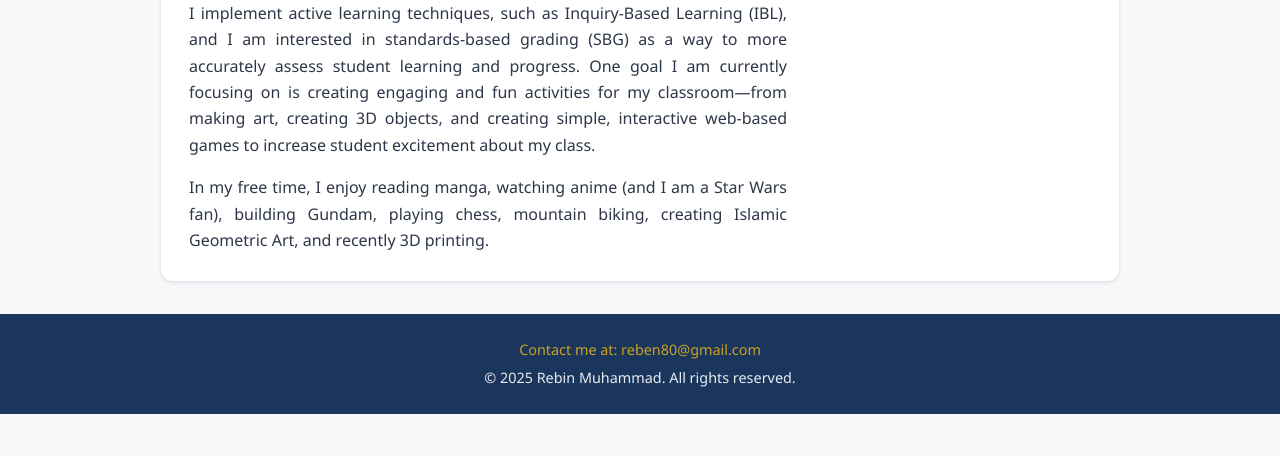
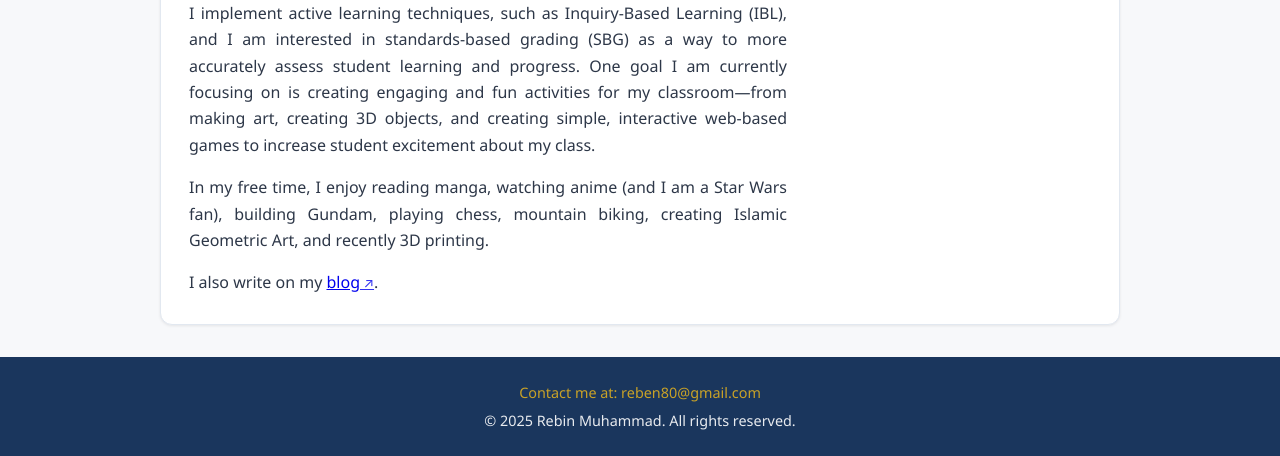
Before and after one commit to Reben80/website, a plain HTML site: page index.html in a window 1280 px wide. Shown: the part 404-860 px from the top of the page. Before the commit the page ends 818 px from the top, so only its background shows below. Drawn offline with Linux system fonts and the light colour scheme.

Commit message:
Add blog link to nav and homepage (Obsidian Publish)
Co-authored-by: Cursor <cursoragent@cursor.com>

```diff
--- a/index.html
+++ b/index.html
@@ -29,7 +29,7 @@
             <ul class="dropdown-content">
               <li><a href="games/index.html">Mathematical Games</a></li>
               <li><a href="costas-array-game.html">Costas Array Game</a></li>
-              <li><a href="#">Blog</a></li>
+              <li><a href="https://publish.obsidian.md/birkary/Home" class="external" target="_blank" rel="noopener noreferrer">Blog</a></li>
             </ul>
           </li>
           <li class="dropdown">
@@ -54,6 +54,7 @@
           <p>I love teaching and I believe equity is an important aspect of education. In my classrooms, I try my best to create a welcoming and inclusive environment for all students. I believe that it is important to actively work toward creating a more equitable and just society.</p>
           <p>I implement active learning techniques, such as Inquiry-Based Learning (IBL), and I am interested in standards-based grading (SBG) as a way to more accurately assess student learning and progress. One goal I am currently focusing on is creating engaging and fun activities for my classroom—from making art, creating 3D objects, and creating simple, interactive web-based games to increase student excitement about my class.</p>
           <p>In my free time, I enjoy reading manga, watching anime (and I am a Star Wars fan), building Gundam, playing chess, mountain biking, creating Islamic Geometric Art, and recently 3D printing.</p>
+          <p class="blog-link">I also write on my <a href="https://publish.obsidian.md/birkary/Home" class="external" target="_blank" rel="noopener noreferrer">blog</a>.</p>
         </div>
         <div class="image-block">
           <img src="IMG_5351.jpg" alt="Rebin Muhammad" class="profile-image" width="260" height="auto">
```
Also changed, not shown: costas-array-game.html (+1 -1 lines), cv.html (+1 -1 lines), games/index.html (+1 -1 lines), publications.html (+1 -1 lines), teaching_philosophy.html (+1 -1 lines).
